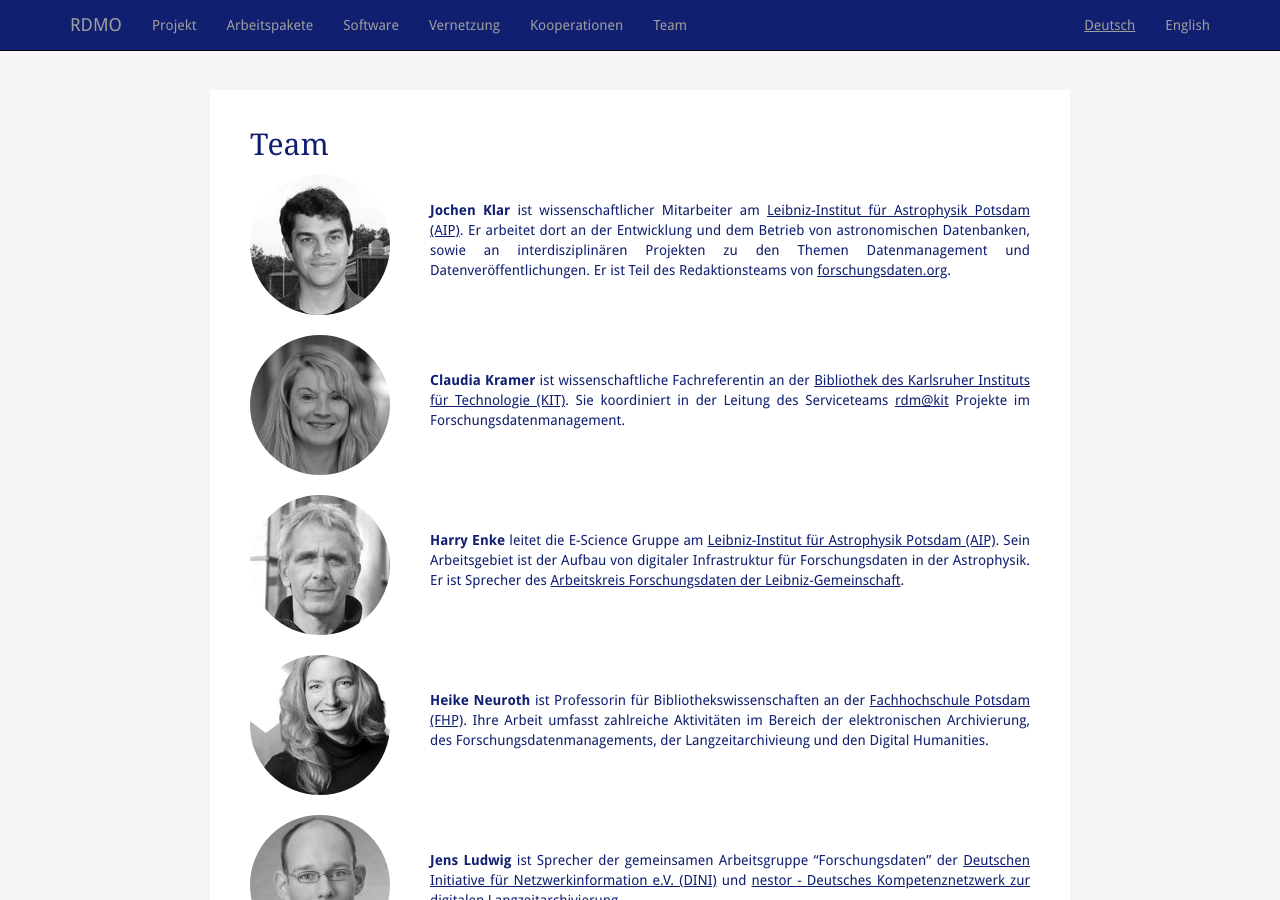
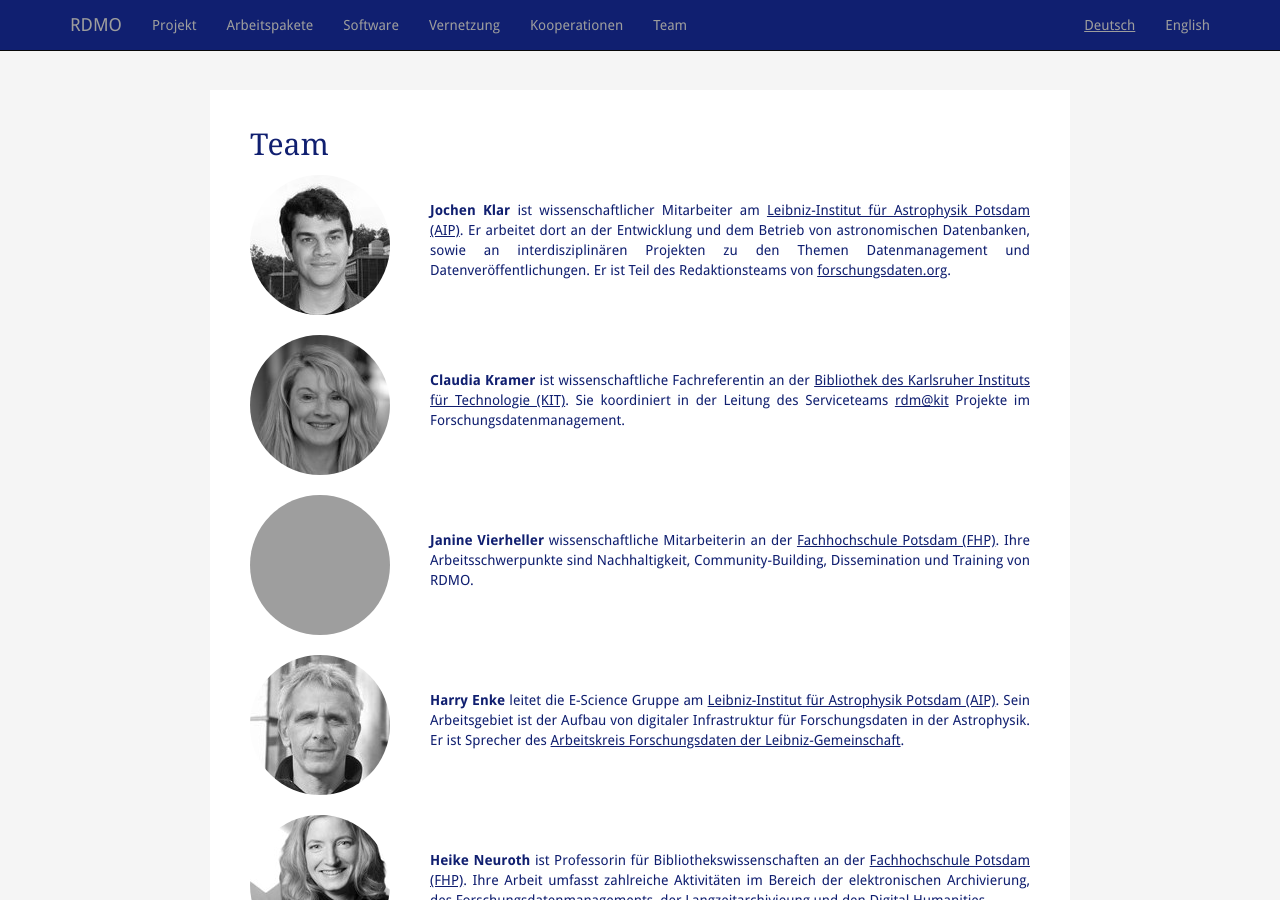
Before and after one commit to rdmorganiser/rdmorganiser.github.io, a Jekyll site: the page built from team.html, in a window 1280 px wide and 900 px high. Built offline with Jekyll 4.4.1, drawn with Linux system fonts in a browser that asks for light colours; grey boxes are pictures that could not be loaded.

Commit message:
Add Janine to team

```diff
--- a/team.html
+++ b/team.html
@@ -10,6 +10,9 @@
 
 - text: "**Claudia Kramer** ist wissenschaftliche Fachreferentin an der [Bibliothek des Karlsruher Instituts für Technologie (KIT)](https://www.bibliothek.kit.edu). Sie koordiniert in der Leitung des Serviceteams [rdm@kit](http://www.rdm.kit.edu/) Projekte im Forschungsdatenmanagement."
   image: /img/team/kramer.jpg
+
+- text: "**Janine Vierheller** wissenschaftliche Mitarbeiterin an der [Fachhochschule Potsdam (FHP)](http://www.fh-potsdam.de/). Ihre Arbeitsschwerpunkte sind Nachhaltigkeit, Community-Building, Dissemination und Training von RDMO."
+  image: /img/team/janine.jpeg
 
 - text: "**Harry Enke** leitet die E-Science Gruppe am [Leibniz-Institut für Astrophysik Potsdam (AIP)](http://www.aip.de). Sein Arbeitsgebiet ist der Aufbau von digitaler Infrastruktur für Forschungsdaten in der Astrophysik. Er ist Sprecher des [Arbeitskreis Forschungsdaten der Leibniz-Gemeinschaft](http://www.leibniz-gemeinschaft.de/ueber-uns/organisation/arbeitskreise/arbeitskreis-forschungsdaten/)."
   image: /img/team/enke.jpg
```
